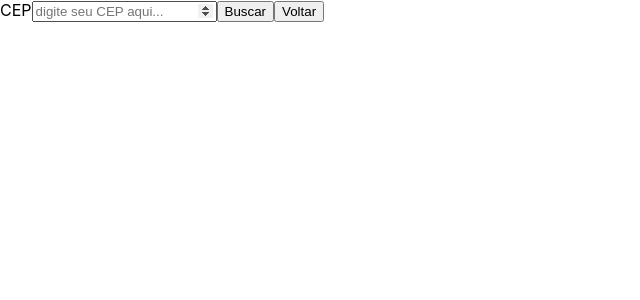
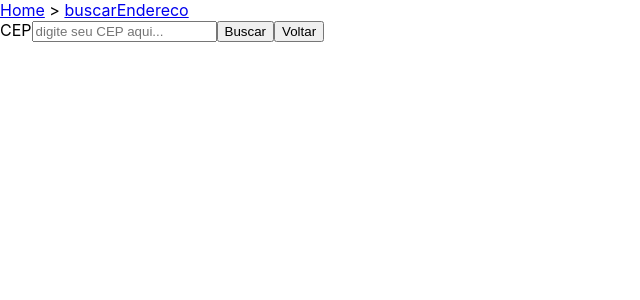
Before and after one commit to yurigarrido/busca-cep, a React (Create React App) app in the folder busca-cep/: page /buscarEndereco in a window 1280 px wide. Shown: the top 300 px of the page, without its empty margins (0-640 px from the left). Built offline with nearby package versions, Linux system fonts and the light colour scheme.

Commit message:
faz o navlink como migalha de pao

```diff
--- /dev/null
+++ b/busca-cep/src/components/NavLink.jsx
@@ -0,0 +1,17 @@
+import React from 'react'
+import {useLocation, Link} from 'react-router-dom';
+
+const NavLink = () => {
+  const { pathname } = useLocation()
+  const pageName = pathname.split('/')[1]
+
+  return (
+    <div>
+      <Link to='/'>Home</Link>
+      <> > </>
+      <Link to={pathname}>{pageName}</Link>
+    </div>
+  )
+}
+
+export default NavLink
--- a/busca-cep/src/pages/ByCEP.jsx
+++ b/busca-cep/src/pages/ByCEP.jsx
@@ -1,12 +1,14 @@
 import React from 'react'
 import Button from '../components/Button'
 import Input from '../components/Input'
+import NavLink from '../components/NavLink'
 import { GlobalContext } from '../context/MyContext'
 
 const ByCEP = () => {
   const {cep, setCep, data} = React.useContext(GlobalContext)
   return (
     <>
+    <NavLink />
       <div>
         <Input
             type='number'
--- a/busca-cep/src/pages/FromAdress.jsx
+++ b/busca-cep/src/pages/FromAdress.jsx
@@ -1,5 +1,6 @@
 import React from 'react'
 import FormAdress from '../components/FormAdress'
+import NavLink from '../components/NavLink';
 import { GlobalContext } from '../context/MyContext'
 
 const FromAdress = () => {
@@ -14,7 +15,7 @@ const FromAdress = () => {
 
   return (
     <div>
-
+      <NavLink />
       <FormAdress />
     </div>
   )
```
